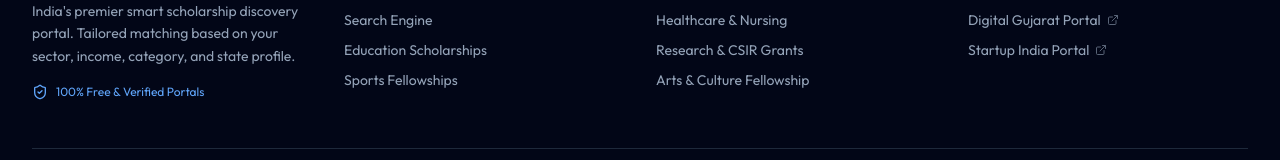
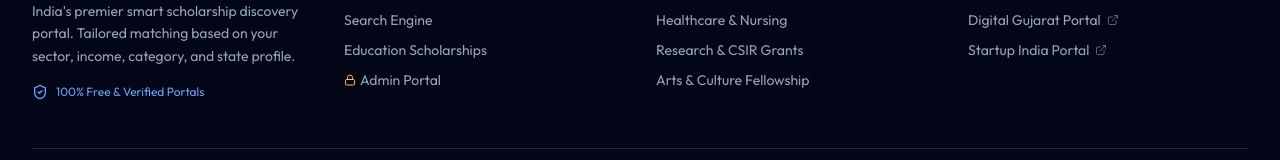
Before and after one commit to yashsolankiai02-droid/ScolarSeek--Demo-, a React (Vite) app in the folder client/: page /admin in a window 1280 px wide. Shown: the part 1717-1877 px from the top of the page. Built offline with nearby package versions, Linux system fonts and the light colour scheme.

Commit message:
feat: add admin portal link and redirects

```diff
--- a/client/src/components/Footer.jsx
+++ b/client/src/components/Footer.jsx
@@ -1,6 +1,6 @@
 import React from 'react';
 import { Link } from 'react-router-dom';
-import { GraduationCap, Heart, ShieldCheck, ExternalLink } from 'lucide-react';
+import { GraduationCap, Heart, ShieldCheck, ExternalLink, Lock } from 'lucide-react';
 
 export default function Footer() {
   return (
@@ -39,7 +39,10 @@ export default function Footer() {
                 <Link to="/search?sector=Educational" className="hover:text-brand-400 transition-colors">Education Scholarships</Link>
               </li>
               <li>
-                <Link to="/search?sector=Sports" className="hover:text-brand-400 transition-colors">Sports Fellowships</Link>
+                <Link to="/admin" className="hover:text-amber-400 transition-colors flex items-center">
+                  <Lock className="w-3 h-3 mr-1 text-amber-400" />
+                  <span>Admin Portal</span>
+                </Link>
               </li>
             </ul>
           </div>
```
Also changed, not shown: 1 other file (tests, documents, lock files or other folders).
